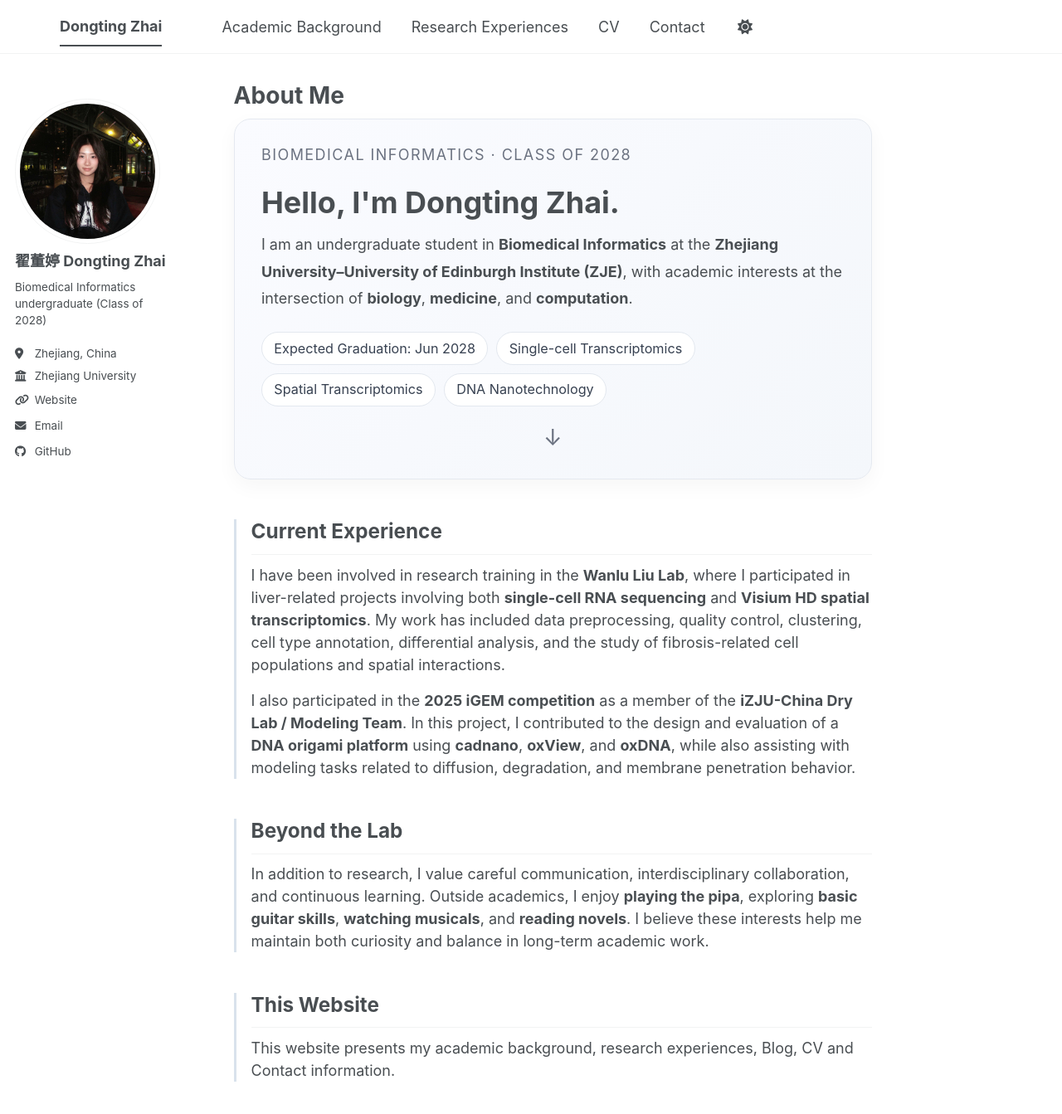
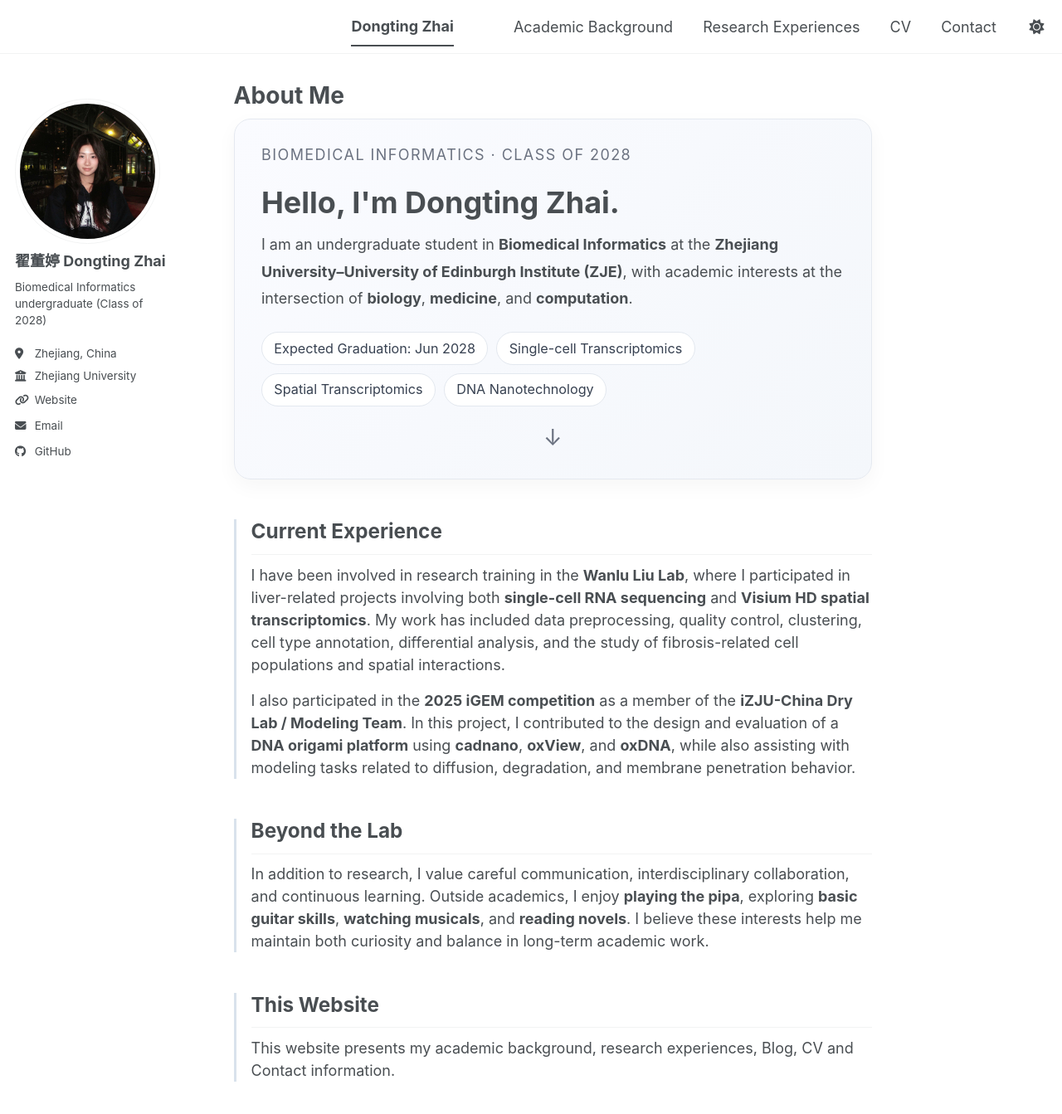
Before and after one commit to Iris1618/Iris1618.github.io, a Jekyll site: the page built from _pages/about.md, in a window 1280 px wide and 1400 px high. Shown: the top 1343 px of the window at 83% size. Built offline with Jekyll 4.4.1, drawn with Linux system fonts in a browser that asks for light colours; a script bundle is joined from its source files by our own code; library files that are not in the unit come from our copies.

Commit message:
Change margin-left to auto for visible links

```diff
--- a/assets/css/main.scss
+++ b/assets/css/main.scss
@@ -42,5 +42,5 @@
     "vendor/font-awesome/brands"
 ;
 .greedy-nav .visible-links {
-  margin-left: 3rem;
+  margin-left: auto;
 }
```
